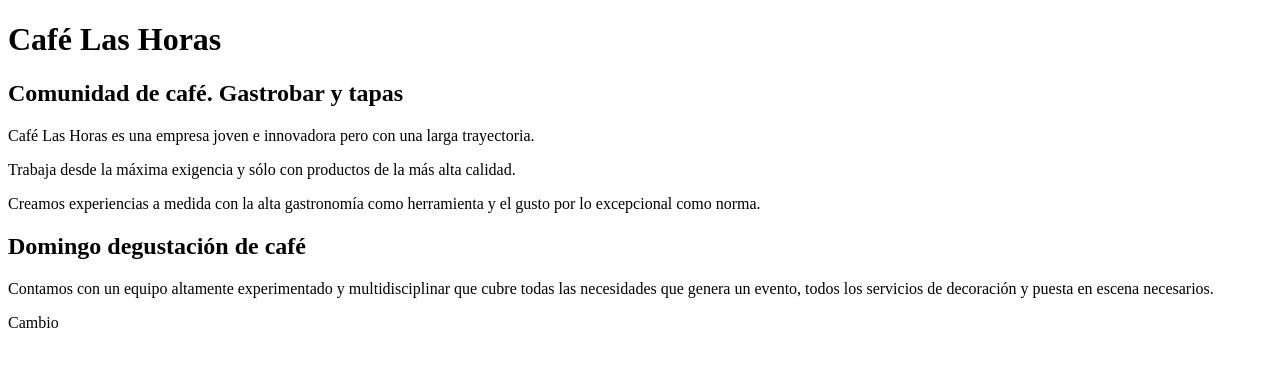
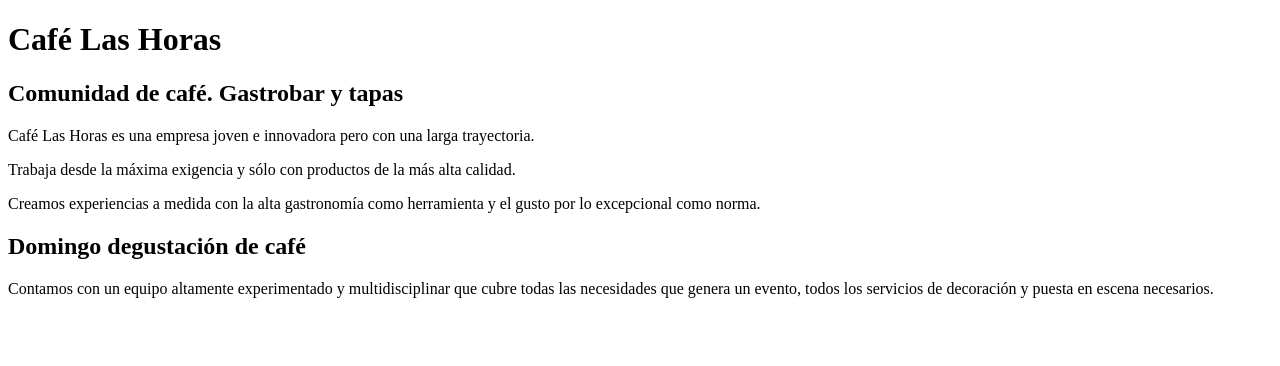
Before and after one commit to eSeDanz/Practica_4.1, a plain HTML site: page index.html in a window 1280 px wide. Drawn offline with Linux system fonts and the light colour scheme.

Commit message:
Deshacer Cambio

```diff
--- a/index.html
+++ b/index.html
@@ -28,7 +28,6 @@
             <article>
                 <p>Contamos con un equipo altamente experimentado y multidisciplinar que cubre todas las necesidades que genera un evento, todos los servicios de decoración y puesta en escena necesarios.</p>
             </article>
-            <p>Cambio</p>
         </section>
     </main>
 </body>
```
